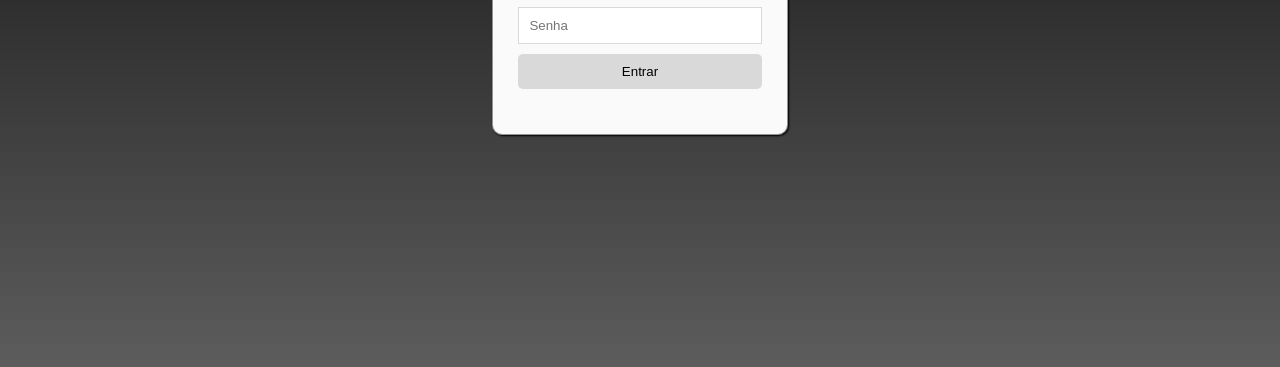
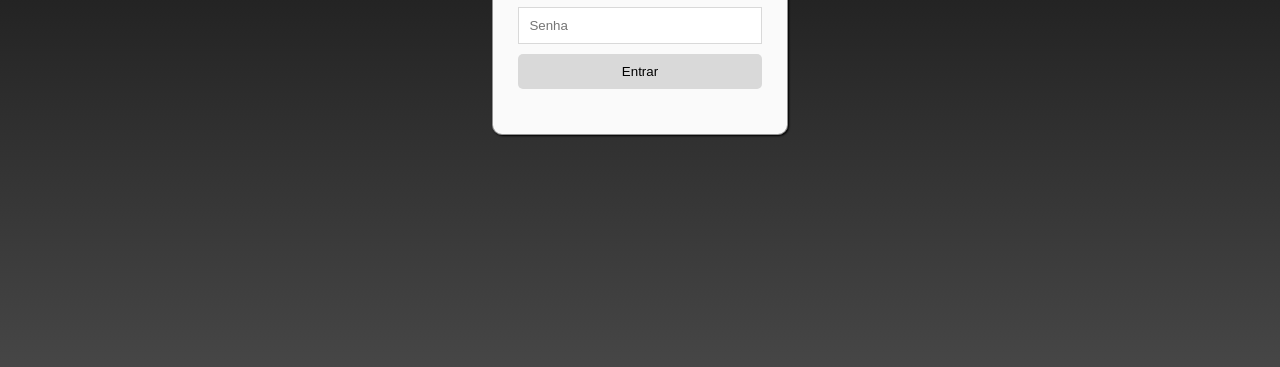
Before and after one commit to thailinoo/TCC-ATUALIZADO, a plain HTML site: page index.html in a window 1280 px wide. Shown: the part 375-742 px from the top of the page. Drawn offline with Linux system fonts and the light colour scheme.

Commit message:
Atualização

```diff
--- a/style.css
+++ b/style.css
@@ -8,7 +8,7 @@ body.custom-background {
     font-family: 'Outfit', sans-serif;
     background-size: cover;
     background-position: top left;
-    background: linear-gradient(#000000, #fafafa 250%);
+    background: linear-gradient(#000000, #fafafa 330%);
 }
 
 .login-container {
```
